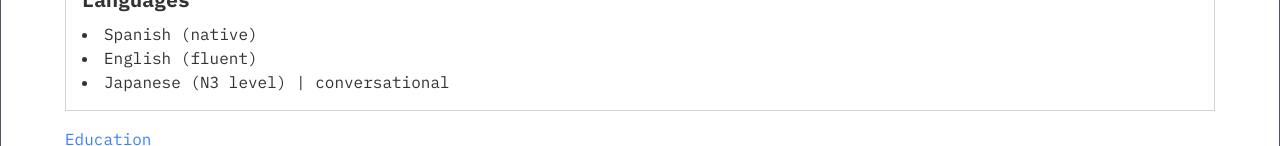
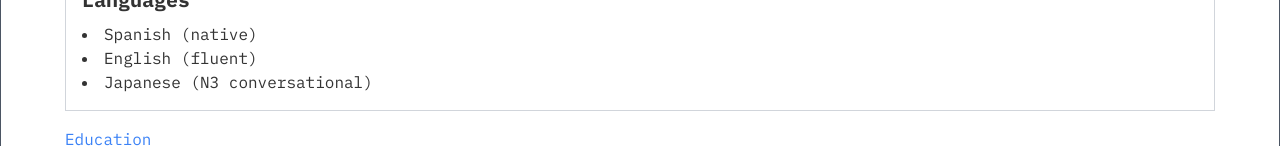
Before and after one commit to carlasushi/carla-paloma-portfolio, a Next.js app: page / in a window 1280 px wide. Both pictures are taken after a click on the button "Languages". Shown: the part 2196-2342 px from the top of the page. Built offline with nearby package versions, Linux system fonts and the light colour scheme.

Commit message:
lagangues Japanese section updated

```diff
--- a/src/components/Languages.tsx
+++ b/src/components/Languages.tsx
@@ -10,7 +10,7 @@ const Languages: React.FC = () => {
       <ul className="list-disc list-inside">
         <li>Spanish (native)</li>
         <li>English (fluent)</li>
-        <li>Japanese (N3 level) | conversational</li>
+        <li>Japanese (N3 conversational)</li>
       </ul>
     </div>
   );
```
